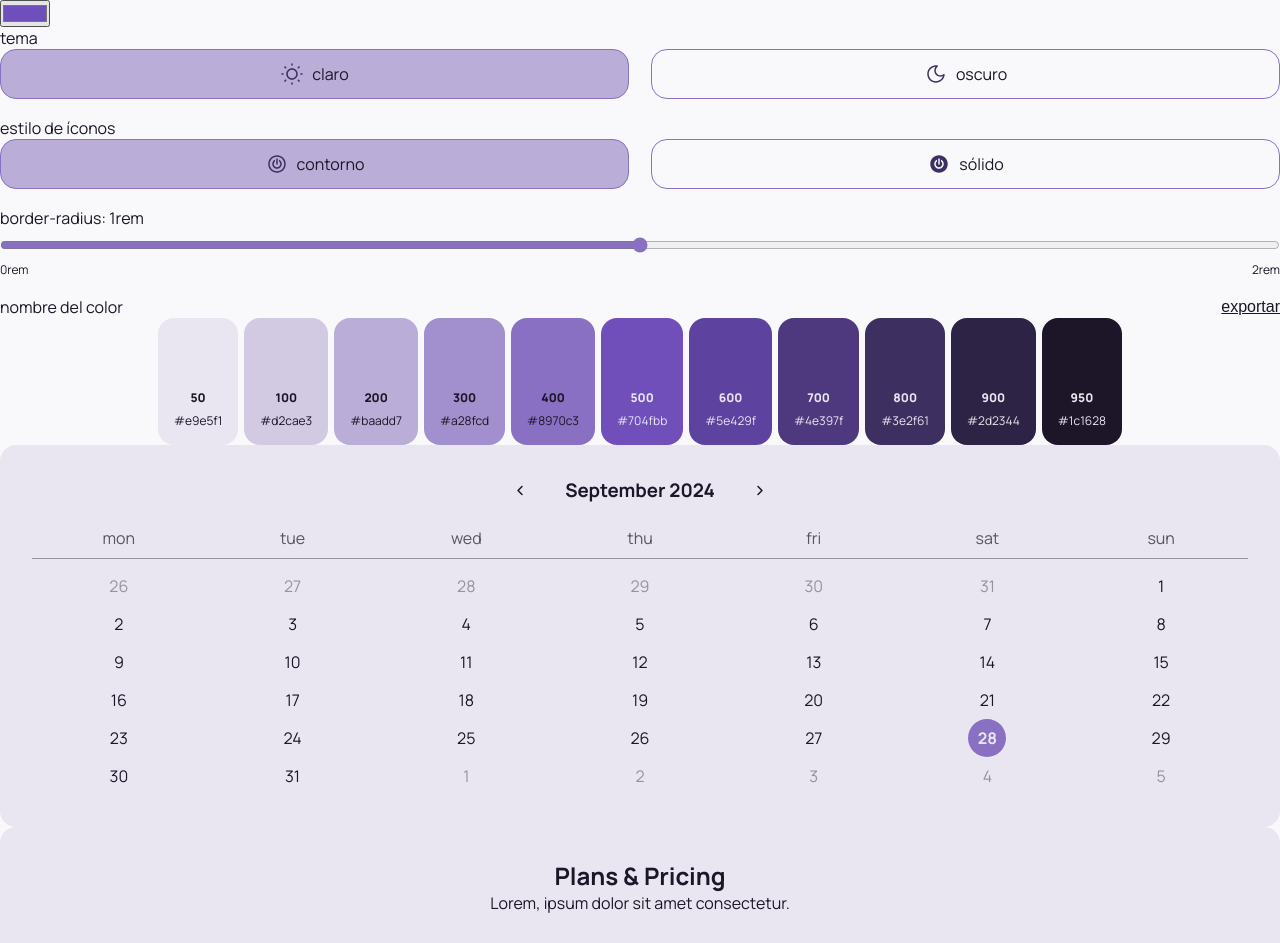
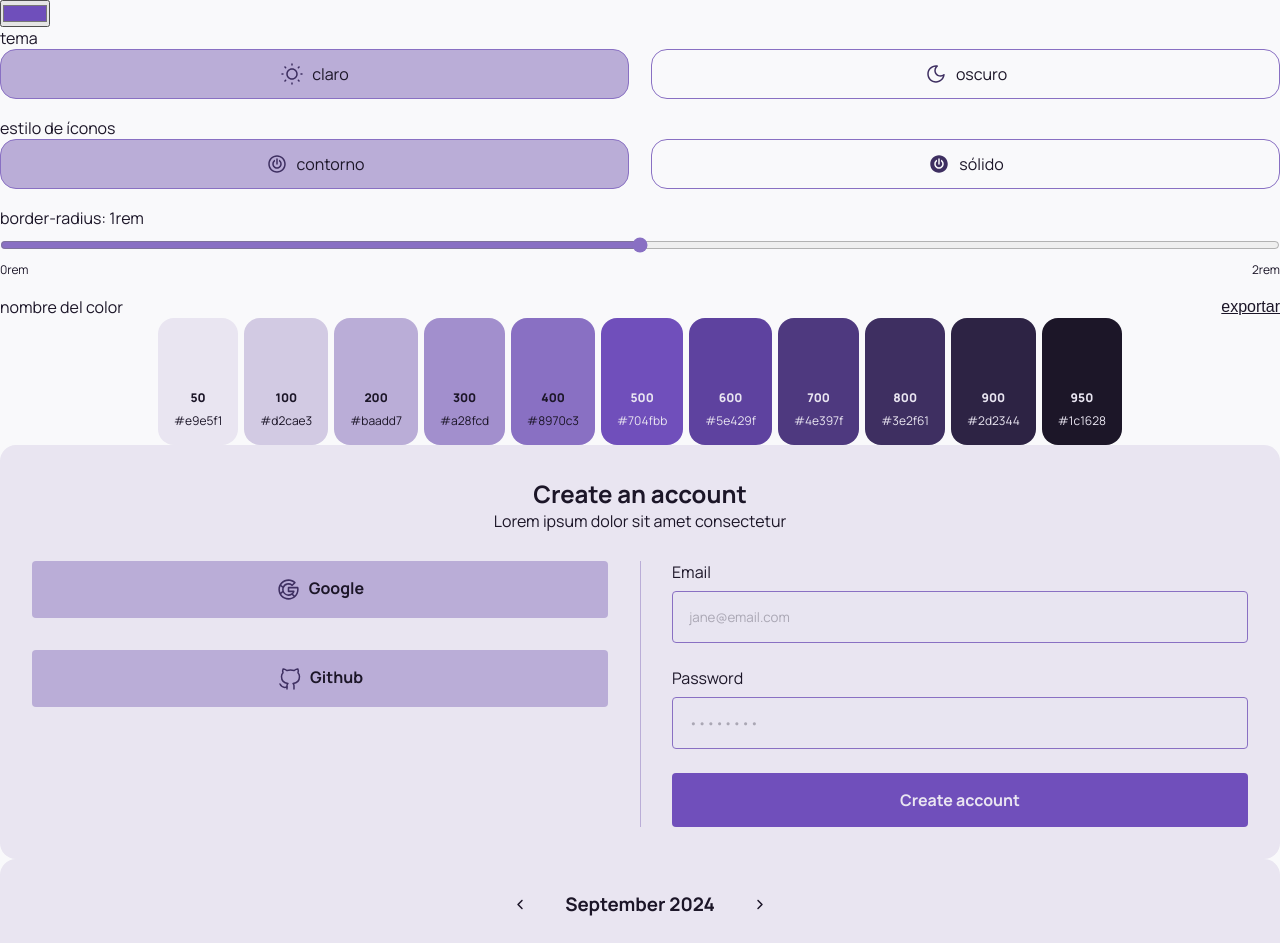
Before and after one commit to yaxchemanrique/theme-builder, a React (Vite) app: page / in a window 1280 px wide. Shown: the top 943 px of the page. Built offline with nearby package versions, Linux system fonts and the light colour scheme.

Commit message:
feat: create account component

```diff
--- a/src/App.jsx
+++ b/src/App.jsx
@@ -8,9 +8,10 @@ import DashboardSidebar from "./components/DashboardSidebar/DashboardSidebar.jsx
 import UserSelection from "./components/UserSelection/UserSelection.jsx";
 import SignInForm from "./components/SignInForm/SignInForm.jsx";
 import Pricing from './components/Pricing/Pricing.jsx'
+import Calendar from "./components/Calendar/Calendar.jsx";
+import CreateAccount from "./components/CreateAccount/CreateAccount.jsx";
 
 import "./styles.css"
-import Calendar from "./components/Calendar/Calendar.jsx";
 
 function App() {
   const { theme } = useContext(ThemeContext);
@@ -19,6 +20,7 @@ function App() {
     <main className={theme} >
       <SettingsForm />
       <ColorCardsContainer />
+      <CreateAccount />
       <Calendar />
       <Pricing />
       <SignInForm />
--- /dev/null
+++ b/src/components/CreateAccount/CreateAccount.jsx
@@ -0,0 +1,44 @@
+import {useContext} from "react";
+import { ThemeContext } from "../../context/ThemeProvider";
+
+import Icon from "../Icon/Icon";
+
+import styles from './CreateAccount.module.css'
+
+function CreateAccount() {
+  const { theme, iconStyle } = useContext(ThemeContext);
+
+  return (
+    <div className={`${styles[theme]} ${styles.createAccount}`}>
+      <header>
+        <h2>Create an account</h2>
+        <p>Lorem ipsum dolor sit amet consectetur</p>
+      </header>
+      <div className={styles.content}>
+        <div className={styles.sso}>
+          <a href="#">
+            <Icon name='google' theme='light' type={iconStyle}/>
+            <span>Google</span>
+          </a>
+          <a href="#">
+            <Icon name='github' theme='light' type={iconStyle}/>
+            <span>Github</span>
+          </a>
+        </div>
+        <form>
+          <div className={styles.inputGroup}>
+            <label htmlFor="">Email</label>
+            <input placeholder="jane@email.com" type="email" name="" id="" />
+          </div>
+          <div className={styles.inputGroup}>
+            <label htmlFor="">Password</label>
+            <input placeholder="••••••••" type="password" name="" id="" />
+          </div>
+          <button className={styles.ctaButton} onClick={(e) => e.preventDefault()}>Create account</button>
+        </form>
+      </div>
+    </div>
+  );
+}
+
+export default CreateAccount;
--- /dev/null
+++ b/src/components/CreateAccount/CreateAccount.module.css
@@ -0,0 +1,104 @@
+.createAccount {
+  background-color: var(--component-bg);
+  border-radius: var(--br);
+  padding: 2rem;
+}
+
+.createAccount header {
+  text-align: center;
+  margin-bottom: 1.8rem;
+}
+
+.content {
+  display: grid;
+  grid-template-columns: 1fr 1fr;
+  gap: 4rem;
+  position: relative;
+}
+
+.content::after {
+  content: '';
+  width: 1px;
+  height: 100%;
+  background-color: var(--middle-line);
+  position: absolute;
+  left: 50%;
+}
+
+.sso {
+  display: flex;
+  flex-direction: column;
+  gap: 2rem;
+}
+
+.sso a {
+  background-color: var(--button-sso-bg);
+  text-decoration: none;
+  color: var(--button-sso-text);
+  font-weight: 700;
+  padding: 1rem;
+  border-radius: 0.25rem;
+  display: flex;
+  justify-content: center;
+  gap: 0.5rem;
+}
+
+.createAccount form {
+  display: flex;
+  flex-direction: column;
+  gap: 1.5rem;
+}
+
+.inputGroup {
+  display: flex;
+  flex-direction: column;
+  gap: 0.5rem;
+}
+
+.inputGroup input {
+  font-family: inherit;
+  color: inherit;
+  padding: 1rem;
+  border-radius: 0.25rem;
+  border: 1px solid var(--input-border);
+  background-color: var(--input-bg);
+}
+
+.inputGroup input::placeholder {
+  color: var(--input-placeholder);
+}
+
+.ctaButton {
+  font-family: inherit;
+  font-size: inherit;
+  font-weight: 700;
+  color: var(--cta-button-text);
+  background-color: var(--cta-button-bg);
+  padding: 1rem;
+  border: none;
+  border-radius: 0.25rem;
+}
+
+.light {
+  --component-bg: var(--clr-accent-50);
+  --middle-line: var(--clr-accent-200);
+  --button-sso-bg: var(--clr-accent-200);
+  --button-sso-text: var(--clr-accent-950);
+  --input-border: var(--clr-accent-400);
+  --input-bg: var(--clr-accent-50-70);
+  --input-placeholder: var(--clr-accent-950-30);
+  --cta-button-text: var(--clr-accent-50);
+  --cta-button-bg: var(--clr-accent-500);
+}
+
+.dark {
+  --component-bg: var(--clr-accent-950);
+  --middle-line: var(--clr-accent-600);
+  --button-sso-bg: var(--clr-accent-200);
+  --button-sso-text: var(--clr-accent-950);
+  --input-border: var(--clr-accent-400);
+  --input-bg: var(--clr-accent-50-10);
+  --input-placeholder: var(--clr-accent-50-40);
+  --cta-button-text: var(--clr-accent-50);
+  --cta-button-bg: var(--clr-accent-500);
+}
```
